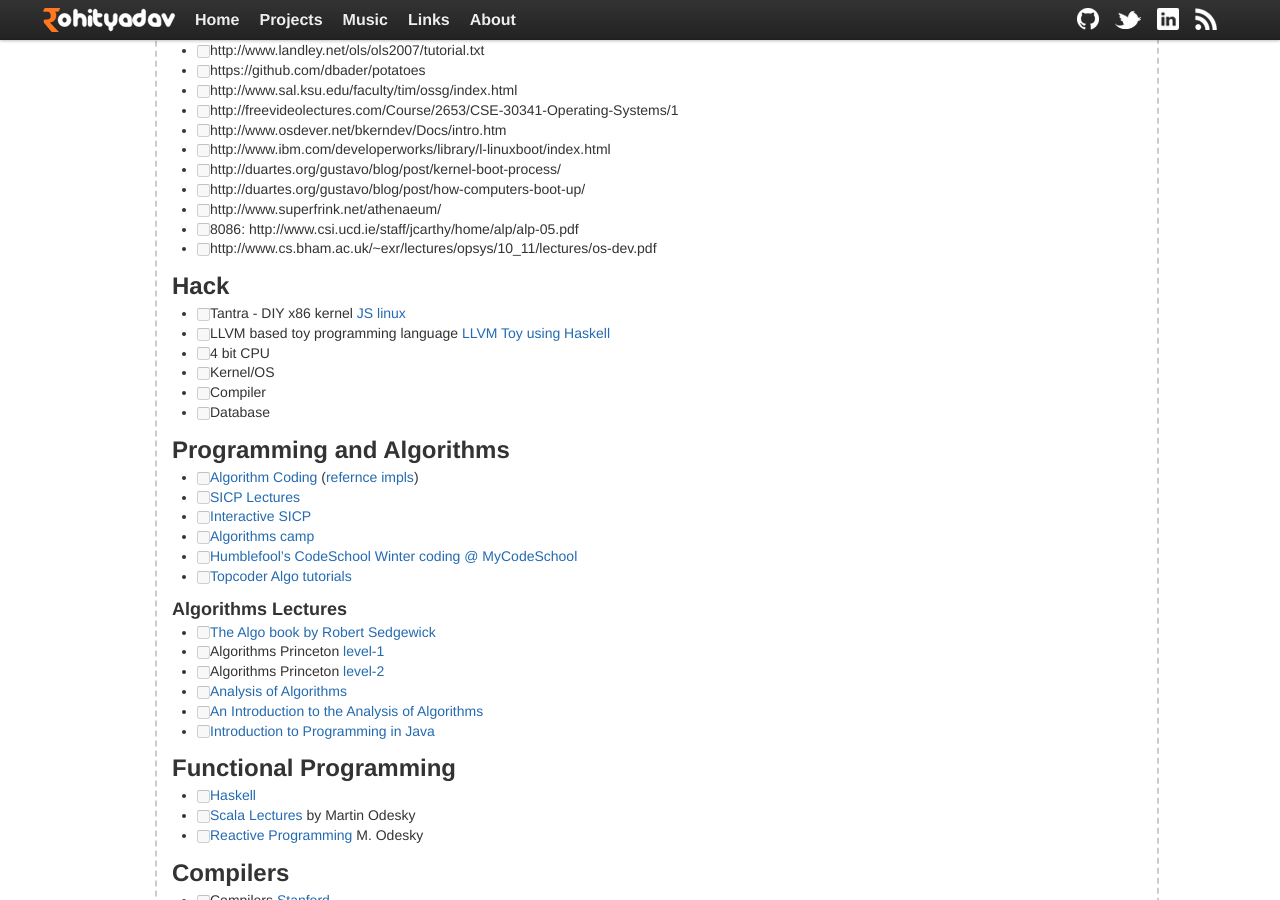
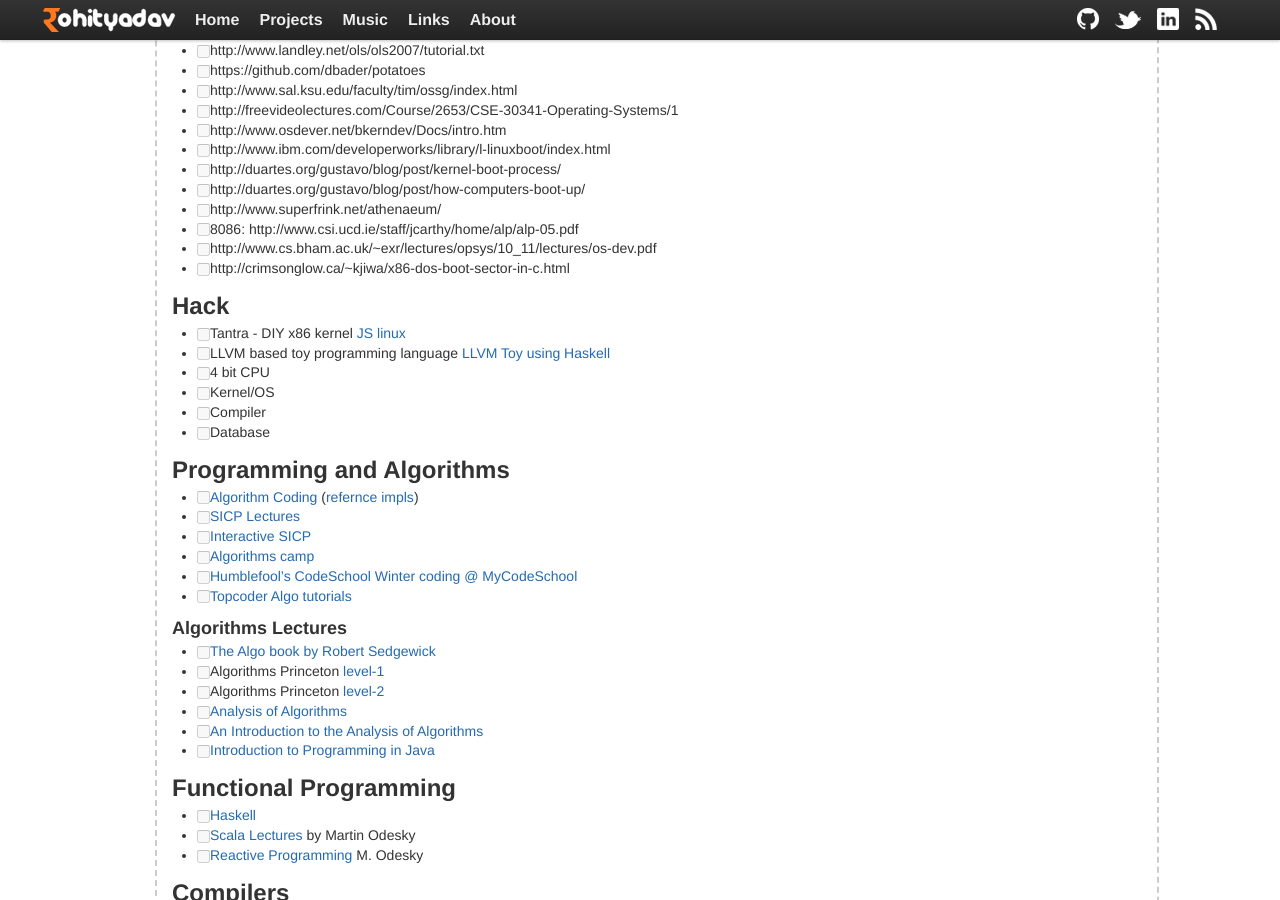
Before and after one commit to rohityadavcloud/rohityadavcloud.github.io, a Jekyll site: the page built from kaizen/index.markdown, in a window 1280 px wide and 900 px high, scrolled down 741 px. Built offline with Jekyll 4.4.1, drawn with Linux system fonts in a browser that asks for light colours; some of the changed lines change nothing that is shown.

Commit message:
kaizen: kernel additionals
Signed-off-by: Rohit Yadav <rohit@scaleninja.com>

```diff
--- a/kaizen/index.markdown
+++ b/kaizen/index.markdown
@@ -50,6 +50,7 @@
 - [ ] http://www.superfrink.net/athenaeum/
 - [ ] 8086: http://www.csi.ucd.ie/staff/jcarthy/home/alp/alp-05.pdf
 - [ ] http://www.cs.bham.ac.uk/~exr/lectures/opsys/10_11/lectures/os-dev.pdf
+- [ ] http://crimsonglow.ca/~kjiwa/x86-dos-boot-sector-in-c.html
 
 ## Hack
 
```
